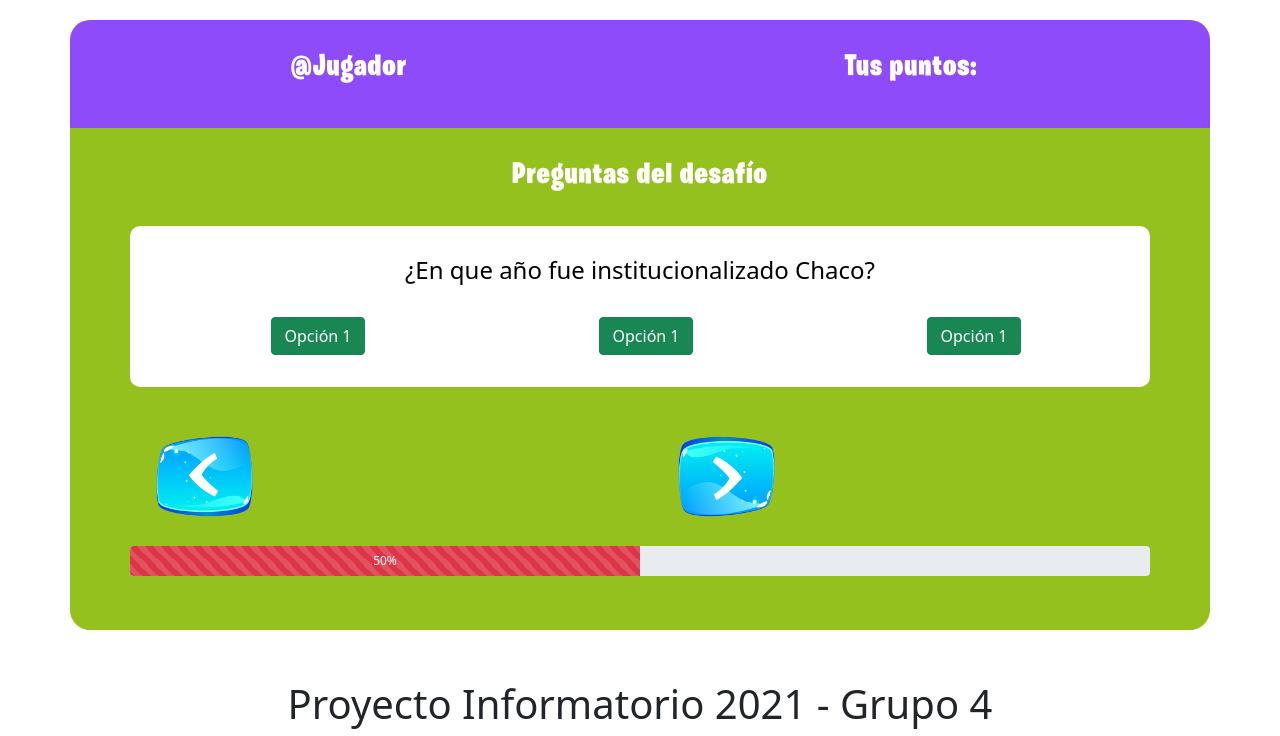
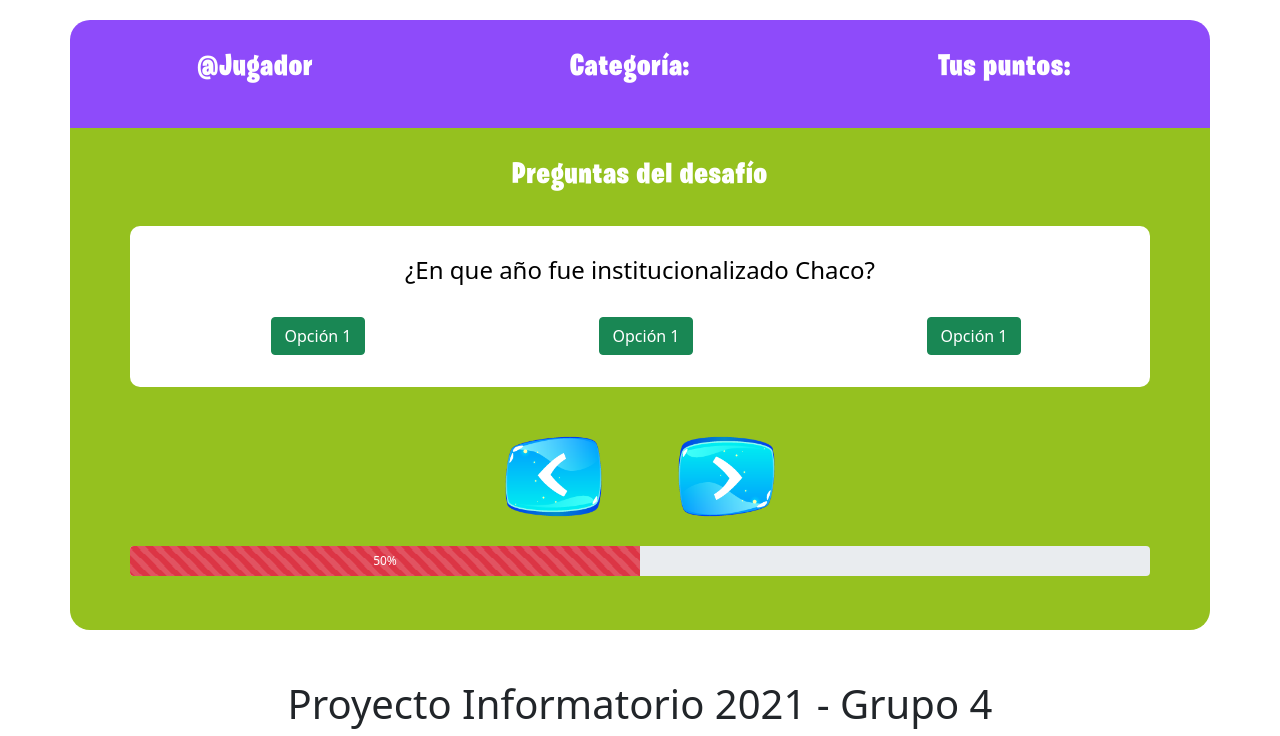
Before and after one commit to IvanStacul/INFORMATORIO_2021_C3, a Django app: page /trivia/pregunta in a window 1280 px wide. Shown: the part 148-884 px from the top of the page. Run offline with Django 3.2, Linux system fonts and the light colour scheme; some libraries are stand-ins or nearby versions.

Commit message:
se agrega visualización de la categoría seleccionada

```diff
--- a/templates/trivia/pregunta.html
+++ b/templates/trivia/pregunta.html
@@ -1,6 +1,6 @@
 
 {% extends 'base.html' %}
-{% block title %} Configuración de Nueva Partida{% endblock title %}
+{% block title %}Trivia de preguntas{% endblock title %}
 {% block content %}
   {% load static %}
 	<header>
@@ -10,14 +10,13 @@
     <section>
 		<div class="container" id="modos_de_juego">
 					<div class="row">
-							<div class="col-md-6 col text-center">
-								<div class="media">
-									<div class="media-body">
-										<h5 class="mt-0 sub_title">@Jugador</h5>
-									</div>
-								</div>
+							<div class="col-md-4 col text-center">
+								<h2 class="sub_title">@Jugador</h2>
 							</div>
-							<div class="col-md-6 col text-center">
+							<div class="col-md-4 col text-center">
+								<h2 class="sub_title">Categoría:</h2>
+							</div>
+							<div class="col-md-4 col text-center">
 								<h2 class="sub_title">Tus puntos:</h2>
 							</div>
 					</div>
@@ -52,11 +51,11 @@
 
 				<div class="col-md-12 text-center" id="nav_preg">
 					</div><div class="row">
-						<div class="col-md-6" id="left">
+						<div class="col-md-6 left">
 								<a href="#"><img src="{% static 'img/btn/ant_.png' %}" class="bot" style="max-width: 30%"></a>
 						</div>
 
-						<div class="col-md-6" id="right">
+						<div class="col-md-6 right">
 								<a href="#"><img src="{% static 'img/btn/sig_.png' %}" class="bot" style="max-width: 30%"></a>
 						</div>
 					</div>
```
